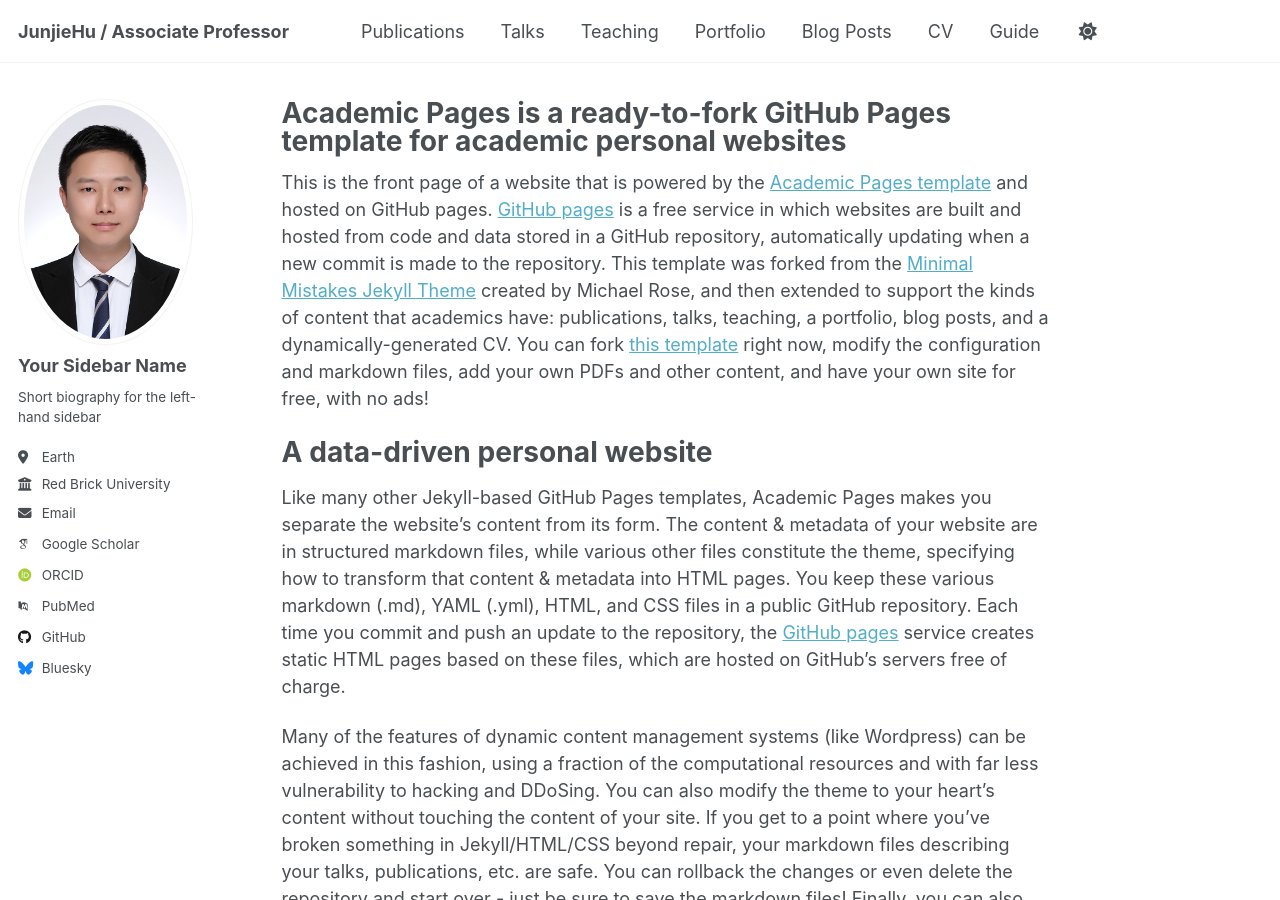
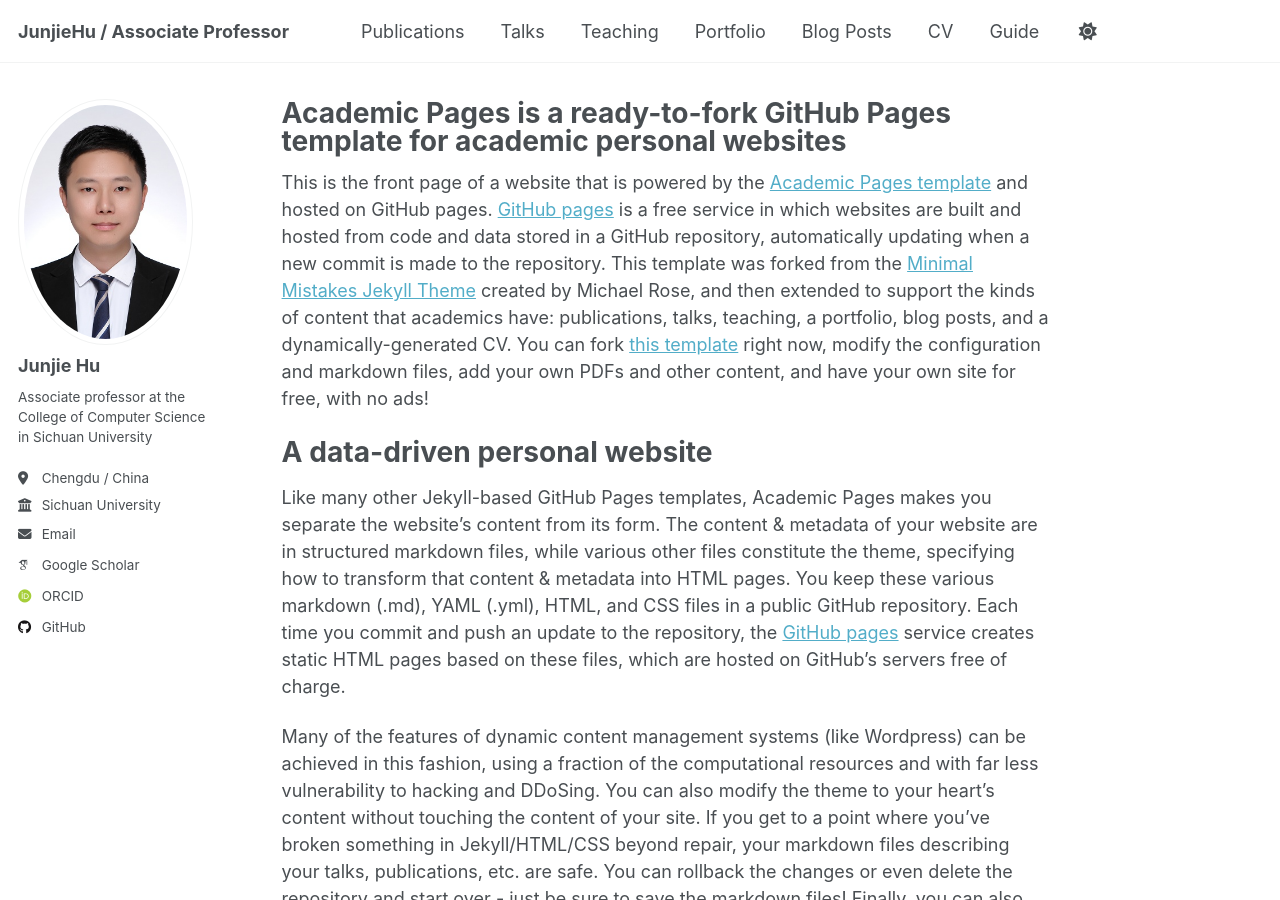
Before and after one commit to JunjieHuSCU/junjiehuscu.github.io, a Jekyll site: the page built from _pages/about.md, in a window 1280 px wide and 900 px high. Built offline with Jekyll 4.4.1, drawn with Linux system fonts in a browser that asks for light colours; some web fonts are replaced.

Commit message:
upgrade _config.yml

```diff
--- a/_config.yml
+++ b/_config.yml
@@ -23,21 +23,21 @@
 author:
   # Biographic information
   avatar           : "profile.png"
-  name             : "Your Sidebar Name"
+  name             : "Junjie Hu"
   pronouns         : # example: "she/her"
-  bio              : "Short biography for the left-hand sidebar"
-  location         : "Earth"
-  employer         : "Red Brick University"
+  bio              : "Associate professor at the College of Computer Science in Sichuan University"
+  location         : "Chengdu / China"
+  employer         : "Sichuan University"
   uri              : # URL
-  email            : "none@example.org"
+  email            : "hujunjie@scu.edu.cn"
 
   # Academic websites
   arxiv            : # URL - Update with the correct link to your profile
-  googlescholar    : "https://scholar.google.com/citations?user=PS_CX0AAAAAJ"
+  googlescholar    : "https://scholar.google.com/citations?user=T3NJS_kAAAAJ&hl=en"
   impactstory      : # URL
-  orcid            : "http://orcid.org/yourorcidurl"
+  orcid            : "http://orcid.org/0000-0002-5750-0511"
   semantic         : # URL
-  pubmed           : "https://www.ncbi.nlm.nih.gov/pubmed/?term=john+snow"
+  pubmed           : # "https://www.ncbi.nlm.nih.gov/pubmed/?term=john+snow"
   researchgate     : # URL
   scopus           : # URL
 
@@ -45,12 +45,12 @@
   bitbucket        : # Username - Update with your username on the site
   codepen          : # Username
   dribbble         : # Username
-  github           : "academicpages"
+  github           : "https://github.com/junjiehuscu"
   kaggle           : # Username
   stackoverflow    : # User number or user number and name (i.e., use "1" or "1/jeff-atwood")
 
   # Social media
-  bluesky          : "bsky.app" # Replace this with you Bluesky username
+  bluesky          : #"bsky.app" # Replace this with you Bluesky username
   facebook         : # Username
   flickr           : # Username
   foursquare       : # Username
```
